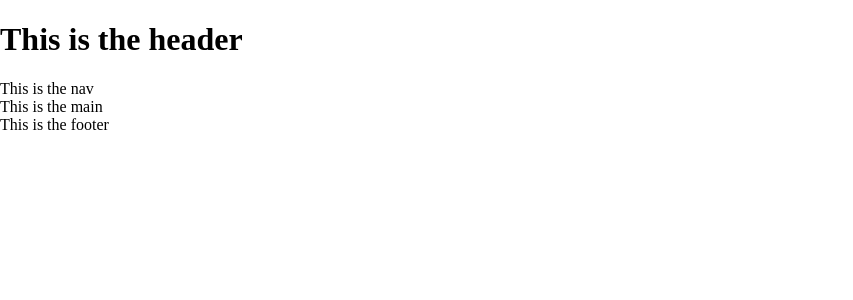
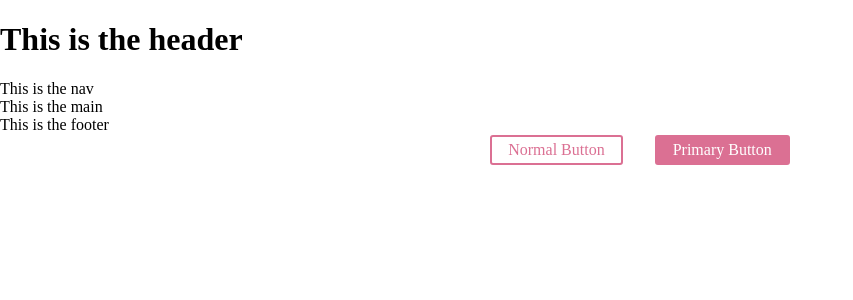
Before and after one commit to andhernand/weather-app, a React app: page / in a window 1280 px wide. Shown: the top 300 px of the page, without its empty margins (0-853 px from the left). Built offline with nearby package versions, Linux system fonts and the light colour scheme.

Commit message:
improve styled-components

```diff
--- a/babel.config.json
+++ b/babel.config.json
@@ -17,6 +17,12 @@
     "@babel/preset-react"
   ],
   "plugins": [
+    [
+      "babel-plugin-styled-components",
+      {
+        "ssr": false
+      }
+    ],
     "@babel/plugin-proposal-class-properties",
     "@babel/plugin-syntax-dynamic-import",
     "@babel/plugin-proposal-object-rest-spread",
--- a/package.json
+++ b/package.json
@@ -31,6 +31,7 @@
     "@testing-library/user-event": "^13.1.9",
     "babel-jest": "^27.0.2",
     "babel-loader": "^8.2.2",
+    "babel-plugin-styled-components": "^1.12.0",
     "babel-plugin-transform-react-remove-prop-types": "^0.4.24",
     "clean-webpack-plugin": "^3.0.0",
     "css-loader": "^5.2.6",
--- a/src/components/App.js
+++ b/src/components/App.js
@@ -1,13 +1,38 @@
 import React from 'react';
+import styled, { css } from 'styled-components';
+
+const Button = styled.button`
+  background: transparent;
+  border-radius: 3px;
+  border: 2px solid palevioletred;
+  color: palevioletred;
+  margin: 0 1em;
+  padding: 0.25em 1em;
+
+  ${props =>
+    props.primary &&
+    css`
+      background: palevioletred;
+      color: white;
+    `};
+`;
+
+const Container = styled.div`
+  text-align: center;
+`;
 
 const App = () => {
   return (
-    <>
+    <React.Fragment>
       <div role="banner"><h1>This is the header</h1></div>
       <div role="navigation">This is the nav</div>
       <div role="main">This is the main</div>
       <div role="contentinfo">This is the footer</div>
-    </>
+      <Container>
+        <Button>Normal Button</Button>
+        <Button primary>Primary Button</Button>
+      </Container>
+    </React.Fragment>
   );
 };
 
```
Also changed, not shown: 1 other file (tests, documents, lock files or other folders).
